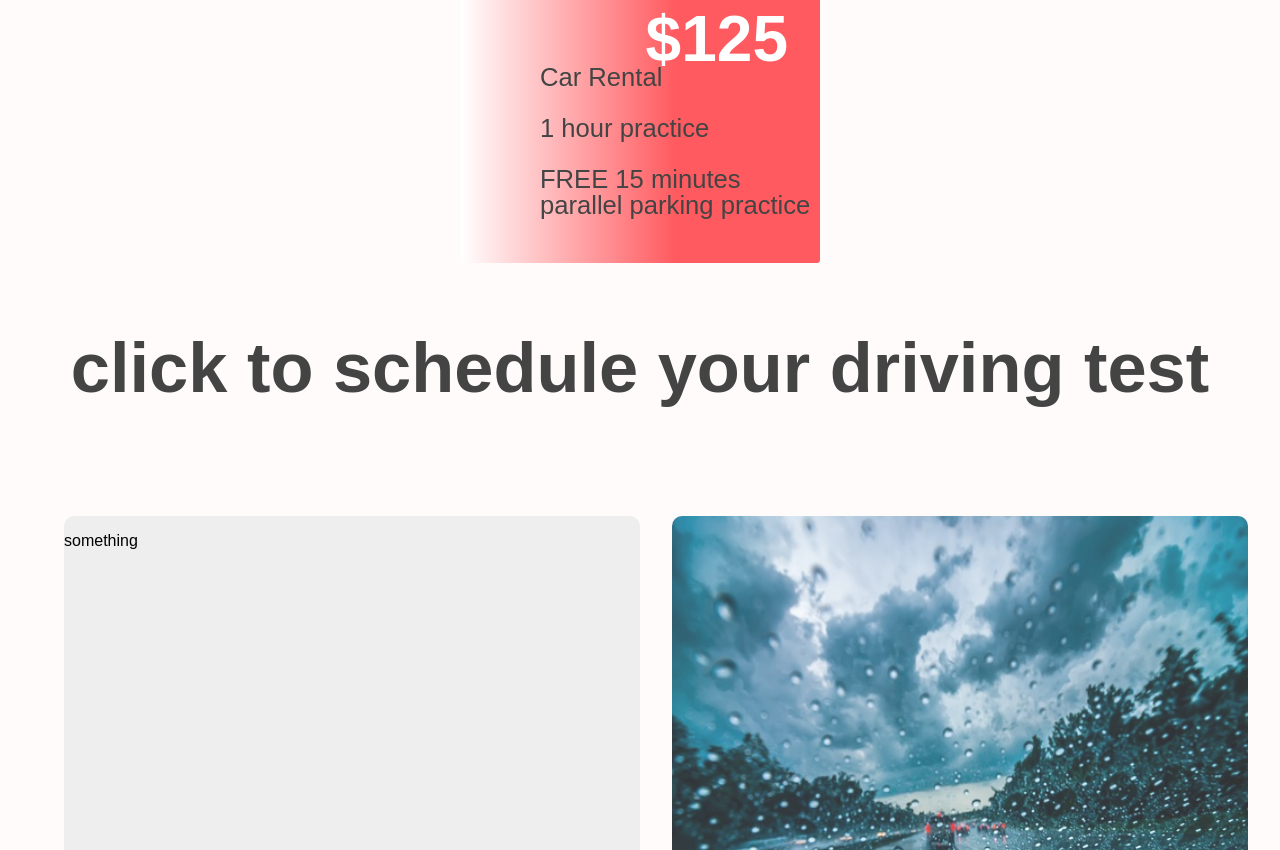
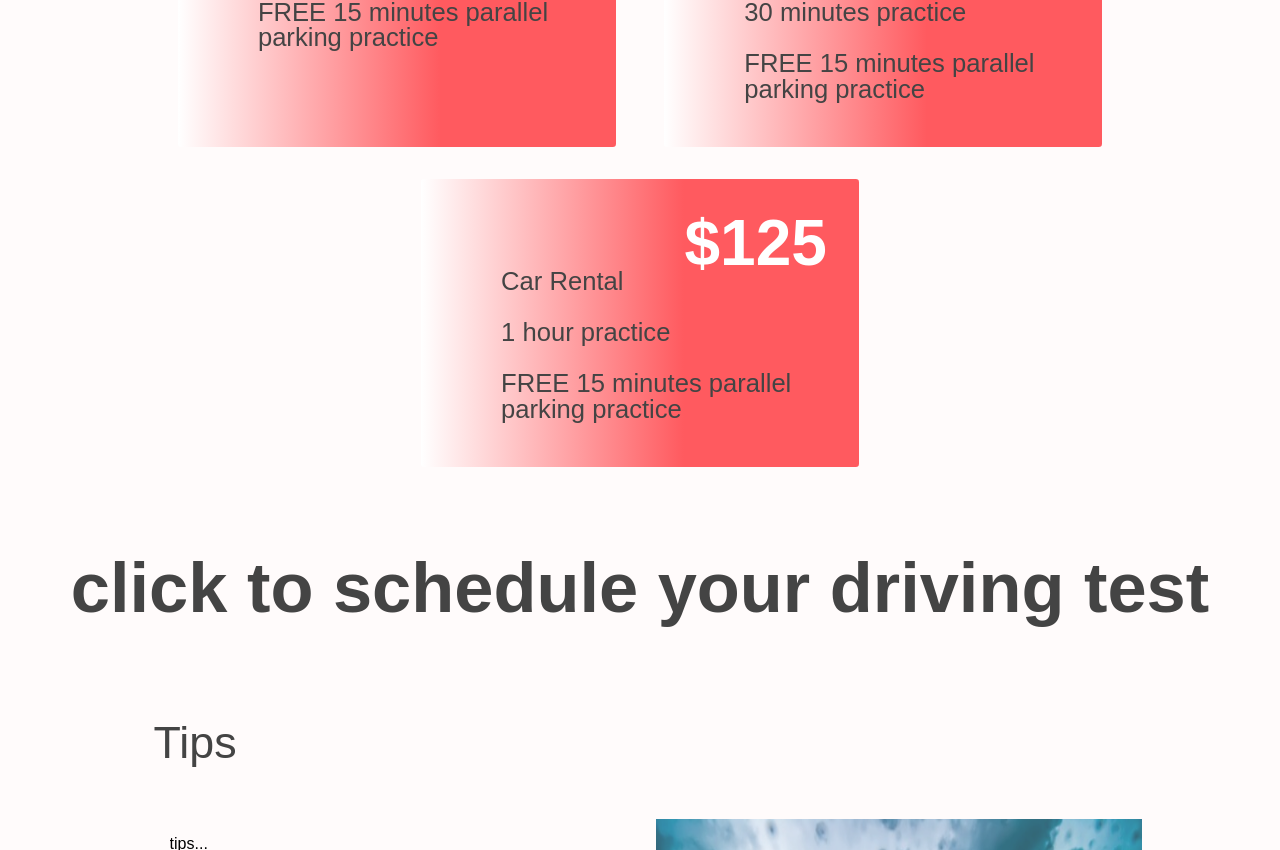
Before and after one commit to ijh5005/starsandstripesdrivingschool, a React (Create React App) app: page /page/service in a window 1280 px wide. Shown: the part 1610-2460 px from the top of the page. Built offline with nearby package versions, Linux system fonts and the light colour scheme; the HTML template or start-up script is replaced by a standard one; a web font is replaced by a local one.

Commit message:
css changes

```diff
--- a/src/components/ServicePage/Details/Detail/index.css
+++ b/src/components/ServicePage/Details/Detail/index.css
@@ -15,10 +15,7 @@
   min-width: 20em;
   position: relative;
   overflow: hidden;
-  width: 45%;
-  border-radius: 10px;
-  background-color: #eee;
-  margin: 1em;
+  width: 50%;
 }
 
 .detailImg {
--- a/src/components/ServicePage/Details/index.css
+++ b/src/components/ServicePage/Details/index.css
@@ -1,5 +1,5 @@
 #detailsPage {
-  width: 100vw;
+  width: 76vw;
   margin: 6em auto;
 }
 
--- a/src/components/ServicePage/Details/index.js
+++ b/src/components/ServicePage/Details/index.js
@@ -14,44 +14,25 @@ import "./index.css";
 const content = [
   {
     img: img1,
-    text: "something"
-  },
-  {
-    img: img2,
-    text: "something"
-  },
-  {
-    img: img3,
-    text: "something"
-  },
-  {
-    img: img4,
-    text: "something"
-  },
-  {
-    img: img5,
-    text: "something"
-  },
-  {
-    img: img6,
-    text: "something"
+    text: "tips..."
   },
   {
     img: img7,
-    text: "something"
+    text: "tips..."
   },
   {
     img: img8,
-    text: "something"
+    text: "tips..."
   },
   {
     img: img9,
-    text: "something"
+    text: "tips..."
   }
 ]
 
 const Details = () => {
   return (<div id="detailsPage">
+    <p className="smallTextPriceCard">Tips</p>
     {content.map((data, index) => {
       return <Detail content={data} index={index} />
     })}
--- a/src/components/ServicePage/PriceCard/index.css
+++ b/src/components/ServicePage/PriceCard/index.css
@@ -7,9 +7,9 @@
 }
 
 .smallTextPriceCard {
-  font-size: 2em;
+  font-size: 2.8em;
   width: 100%;
-  font-weight: 800;
+  font-weight: 100;
   margin-bottom: 54px;
   line-height: 1;
   color: #444444;
@@ -17,12 +17,9 @@
 
 .priceCard {
   position: relative;
-  margin: 1px;
-  margin-left: 0;
-  margin-right: 0;
-  margin-bottom: 0;
+  margin: 1em;
   height: 18em;
-  width: 33.33%;
+  width: 45%;
   background-color: #222;
   border-radius: 0.2em;
   background: rgb(255,255,255);
```
